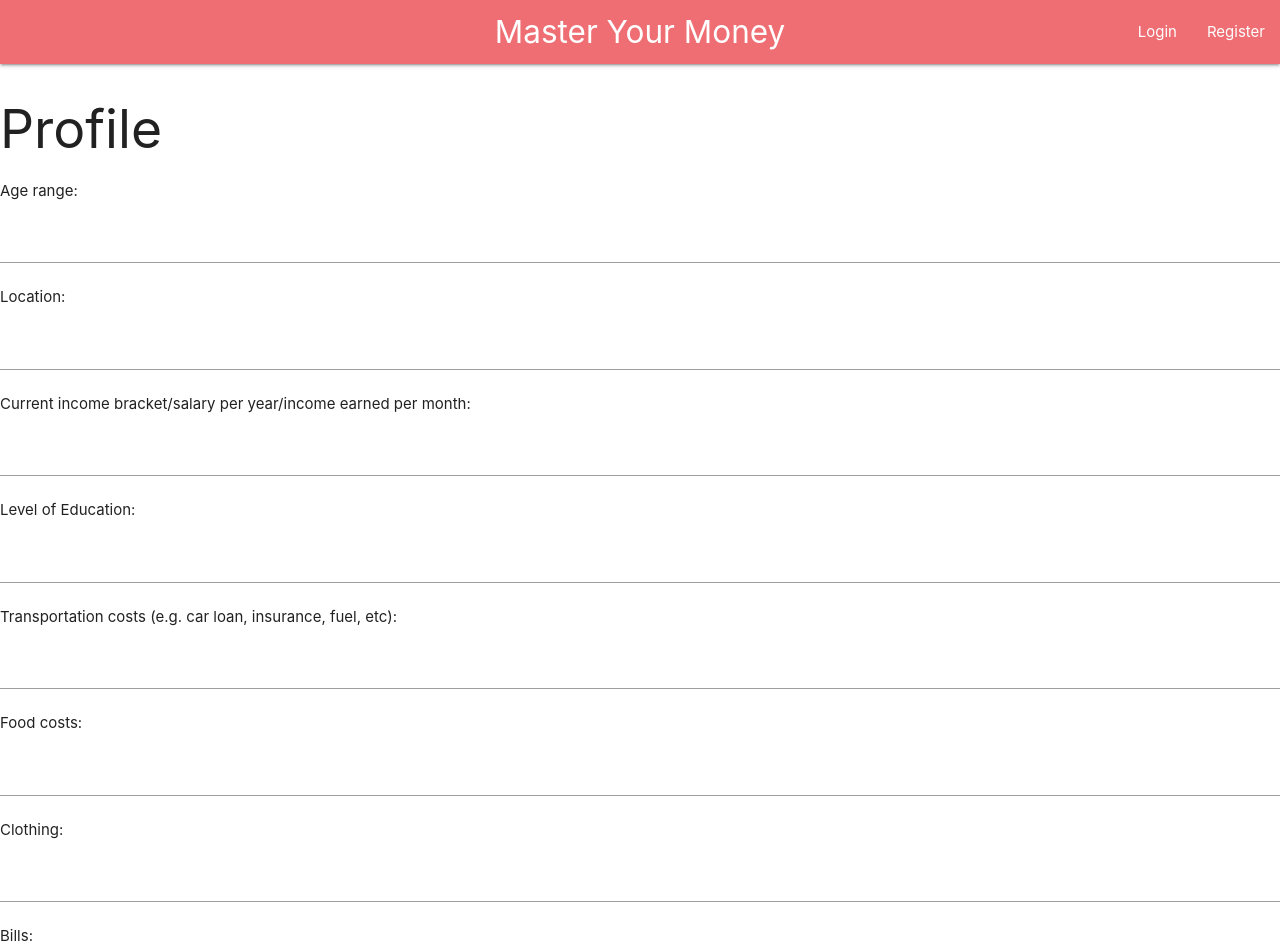
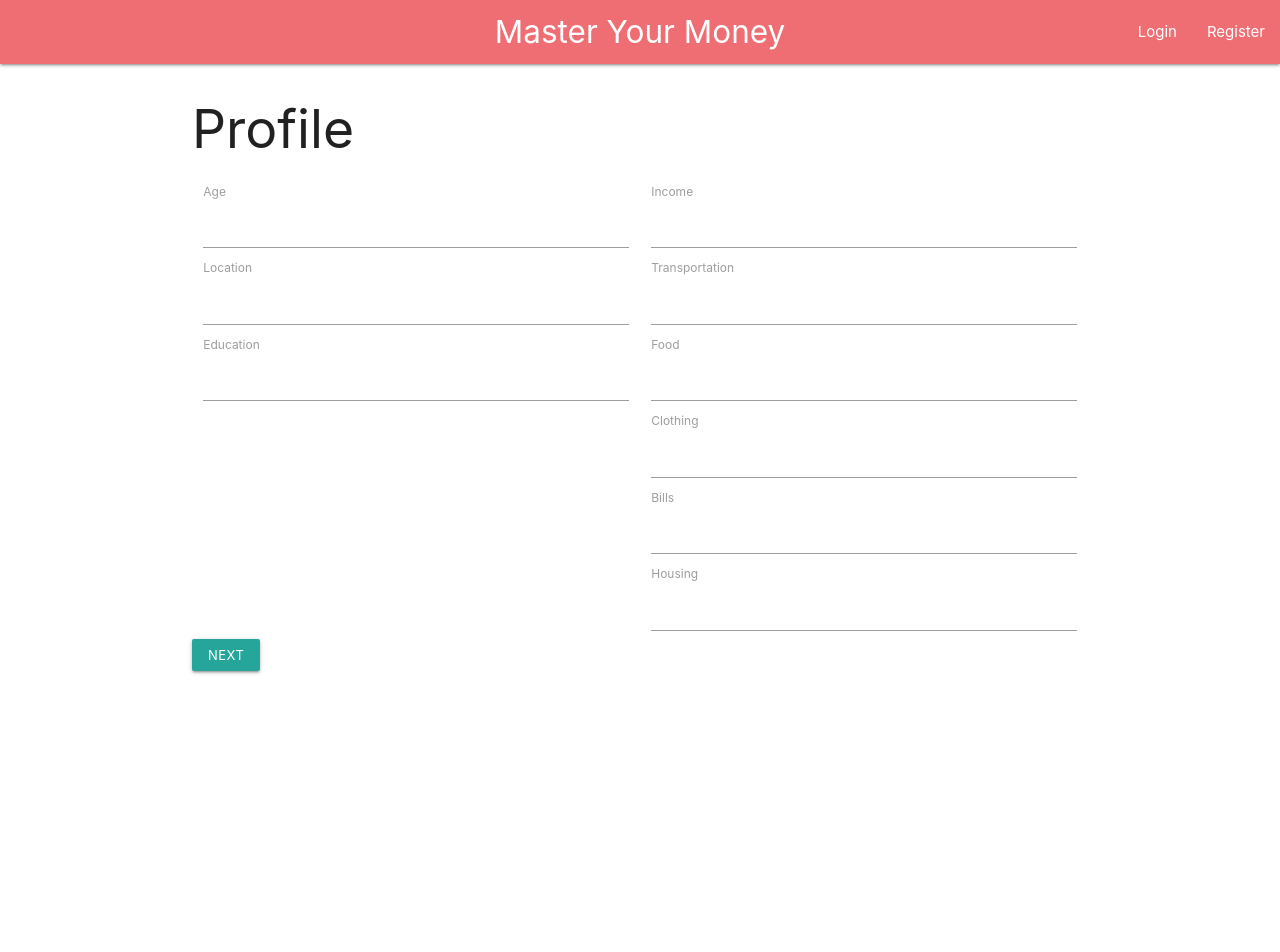
Before and after one commit to master-your-money-bw/frontend, a React (Create React App) app in the folder mym/: page /onboarding in a window 1280 px wide. Shown: the top 952 px of the page. After the commit the page ends 800 px from the top, so only its background shows below. Built offline with nearby package versions, Linux system fonts and the light colour scheme; no server answers; sample sign-in values are in the browser's storage.

Commit message:
fixed some styling on onboarding, profile, ontrack. also prepared for when DS gives API for me to display

```diff
--- a/mym/src/App.css
+++ b/mym/src/App.css
@@ -1,6 +1,4 @@
-.add-expense {
-  margin-left: auto;
-  margin-right: auto;
-  margin-top: 20px;
-  margin-bottom: 20px;
+body {
+  height: 100vh;
+  overflow: hidden;
 }
--- a/mym/src/App.js
+++ b/mym/src/App.js
@@ -7,7 +7,7 @@ import PrivateRoute from './components/PrivateRoute';
 import { connect } from 'react-redux'
 import { fetchUser } from './actions'
 import { Route } from 'react-router-dom';
-// import './App.css';
+import './App.css';
 
 class App extends React.Component {
   componentDidMount() {
--- a/mym/src/components/AddExpense.js
+++ b/mym/src/components/AddExpense.js
@@ -44,7 +44,7 @@ class AddExpense extends React.Component {
 
   render() {
     return (
-      <div className="container card center-align" style={margin}>
+      <div className="container card col s8" style={margin}>
         <div className="card-content">
           <form onSubmit={e => this.onSubmitForm(e)}>
             <h5>Add Expense</h5>
--- a/mym/src/components/Dashboard.js
+++ b/mym/src/components/Dashboard.js
@@ -9,6 +9,9 @@ import DashboardTab from './DashboardTab';
 class Dashboard extends React.Component {
     componentDidMount() {
         this.props.fetchUser(localStorage.getItem("token"))
+            .then(res => {
+                if (!this.props.user.location) this.props.history.push("/onboarding")
+            })
     }
 
     render() {
@@ -27,7 +30,7 @@ class Dashboard extends React.Component {
 
 const mapStateToProps = (state) => {
     return {
-        token: state.token
+        user: state.user
     }
 }
 
--- a/mym/src/components/DashboardTab.js
+++ b/mym/src/components/DashboardTab.js
@@ -1,12 +1,12 @@
 import React from 'react';
 import { Link } from 'react-router-dom';
 
-const DashboardTab = () => {
+const DashboardTab = props => {
     return (
         <div className="row">
             <ul className="tabs">
-                <li className="tab col s3 offset-s3"><Link to="/dashboard">Overview</Link></li>
-                <li className="tab col s3 "><Link to="/dashboard/track">Expense Tracker</Link></li>
+                <li className="tab col s6"><Link to="/dashboard">Overview</Link></li>
+                <li className="tab col s6"><Link to="/dashboard/track">Expense Tracker</Link></li>
             </ul>
         </div>
     )
--- a/mym/src/components/ExpenseTracker.js
+++ b/mym/src/components/ExpenseTracker.js
@@ -1,15 +1,16 @@
 import React from 'react';
 import ExpenseList from './ExpenseList';
 import AddExpense from './AddExpense';
-import { Link } from 'react-router-dom';
 import { connect } from 'react-redux';
 import { getUserExpenses } from '../actions';
 import DashboardTab from './DashboardTab';
+import { Link } from 'react-router-dom';
 
 const margin = {
     marginLeft: "auto",
     marginRight: "auto"
 }
+
 class ExpenseTracker extends React.Component {
     componentDidMount() {
         this.props.getUserExpenses()
@@ -19,15 +20,15 @@ class ExpenseTracker extends React.Component {
         return (
             <div>
                 <DashboardTab />
-                <div>
-                    <Link to="/dashboard">
+                <div className="row valign-wrapper">
+                    <Link to="/dashboard" className="col s3">
                         <button className="btn waves-effect waves-light" style={margin}>Back to Overview
                             <i className="material-icons left">arrow_back</i>
                         </button>
                     </Link>
                     <AddExpense />
-                    <ExpenseList />
                 </div>
+                <ExpenseList />
             </div>
         )
     }
--- a/mym/src/components/OnTrack.js
+++ b/mym/src/components/OnTrack.js
@@ -2,29 +2,33 @@ import React, { useState, useEffect } from 'react';
 import wizard from '../assets/wizard.gif';
 import sherlock from '../assets/sherlock.gif';
 
-const score = 46;
-let image;
-let color;
-if (score > 70) {
-    image = wizard;
-    color = { color: "green" }
-} else if (score > 50) {
-    image = sherlock;
-    color = { color: "orange" }
-} else {
-    color = { color: "red" }
-}
+const OnTrack = () => {
+    const [image, setImage] = useState('')
+    const [color, setColor] = useState({})
 
-const OnTrack = () => {
+    const score = 60;
+
+    useEffect(() => {
+        if (score > 70) {
+            setImage(wizard)
+            setColor({ color: "green" })
+        } else if (score > 50) {
+            setImage(sherlock)
+            setColor({ color: "orange" })
+        } else {
+            setColor({ color: "red" })
+        }
+    }, [score])
+
     return (
-        <div className="col s6 offset-s1 card medium">
+        <div className="col s6 offset-s1 card">
             <div className="card-content">
                 <h4 className="card-title">Here's your score: <span style={color}>{score}</span></h4>
                 <p>*According to how much you spent*</p>
                 {score > 50 && <img src={image} width="498px" alt="You're a wizard"/>}
                 {score < 50 && (
                     <div class="video-container">
-                        <iframe width="853" height="480" src="https://www.youtube.com/embed/qmsF3xbqnR8?autoplay=1" frameborder="0" allowfullscreen></iframe>
+                        <iframe title="this" width="853" height="480" src="https://www.youtube.com/embed/qmsF3xbqnR8?autoplay=1" frameborder="0" allowfullscreen></iframe>
                     </div>
                 )}
             </div>
--- a/mym/src/components/OnboardingForm.js
+++ b/mym/src/components/OnboardingForm.js
@@ -34,45 +34,49 @@ class OnboardingForm extends React.Component {
 
   render() {
     return (
-      <form onSubmit={this.onSubmitForm}>
+      <form onSubmit={this.onSubmitForm} className="container row">
         <h2>Profile</h2>
+        <div className="col s6">
           <div>
-          <p>Age range:</p>
-          <input required name="age" value={this.state.profile.age} onChange={this.onInputChange} type="number"/>
+            <label htmlFor="age" className="active">Age</label>
+            <input required name="age" value={this.state.profile.age} onChange={this.onInputChange} type="number" id="age"/>
           </div>
           <div>
-          <p>Location:</p>
-          <input required name="location" value={this.state.profile.location} onChange={this.onInputChange} type="text"/>
+            <label htmlFor="location" className="active">Location</label>
+            <input required name="location" value={this.state.profile.location} onChange={this.onInputChange} type="text" id="location"/>
           </div>
           <div>
-          <p>Current income bracket/salary per year/income earned per month:</p>
-          <input required name="income" value={this.state.profile.income} onChange={this.onInputChange} type="number"/>
+            <label htmlFor="education" className="active">Education</label>
+            <input required name="education" value={this.state.profile.education} onChange={this.onInputChange} type="text" id="education"/>
+          </div>
+        </div>
+        <div className="col s6">
+          <div>
+            <label htmlFor="income" className="active">Income</label>
+            <input required name="income" value={this.state.profile.income} onChange={this.onInputChange} type="number" id="income"/>
           </div>
           <div>
-          <p>Level of Education:</p>
-          <input required name="education" value={this.state.profile.education} onChange={this.onInputChange} type="text"/>
+            <label htmlFor="transportation" className="active">Transportation</label>
+            <input required name="transportation" value={this.state.profile.transportation} onChange={this.onInputChange} type="number" id="transportation"/>
           </div>
           <div>
-          <p>Transportation costs (e.g. car loan, insurance, fuel, etc):</p>
-          <input required name="transportation" value={this.state.profile.transportation} onChange={this.onInputChange} type="number"/>
+            <label htmlFor="food" className="active">Food</label>
+            <input required name="food" value={this.state.profile.food} onChange={this.onInputChange} type="number" id="food"/>
           </div>
           <div>
-          <p>Food costs:</p>
-          <input required name="food" value={this.state.profile.food} onChange={this.onInputChange} type="number"/>
+            <label htmlFor="clothing" className="active">Clothing</label>
+            <input required name="clothing" value={this.state.profile.clothing} onChange={this.onInputChange} type="number" id="clothing"/>
           </div>
           <div>
-          <p>Clothing:</p>
-          <input required name="clothing" value={this.state.profile.clothing} onChange={this.onInputChange} type="number"/>
+            <label htmlFor="bills" className="active">Bills</label>
+            <input required name="bills" value={this.state.profile.bills} onChange={this.onInputChange} type="number" id="bills"/>
           </div>
           <div>
-          <p>Bills:</p>
-          <input required name="bills" value={this.state.profile.bills} onChange={this.onInputChange} type="number"/>
+            <label htmlFor="housing" className="active">Housing</label>
+            <input required name="housing" value={this.state.profile.housing} onChange={this.onInputChange} type="number" id="housing"/>
           </div>
-        <div>
-          <p>Housing:</p>
-          <input required name="housing" value={this.state.profile.housing} onChange={this.onInputChange} type="number"/>
         </div>
-        <button>Next</button>
+        <button className="waves-effect waves-light btn-small">Next</button>
       </form>
     );
   }
--- a/mym/src/components/Profile.js
+++ b/mym/src/components/Profile.js
@@ -1,10 +1,6 @@
 import React from 'react';
 import { connect } from 'react-redux';
 import { updateProfile } from '../actions';
-
-const margin = {
-    margin: "auto"
-}
 
 class Profile extends React.Component {
     state = {
```
Lines whose indentation alone changed are shown as unchanged.
